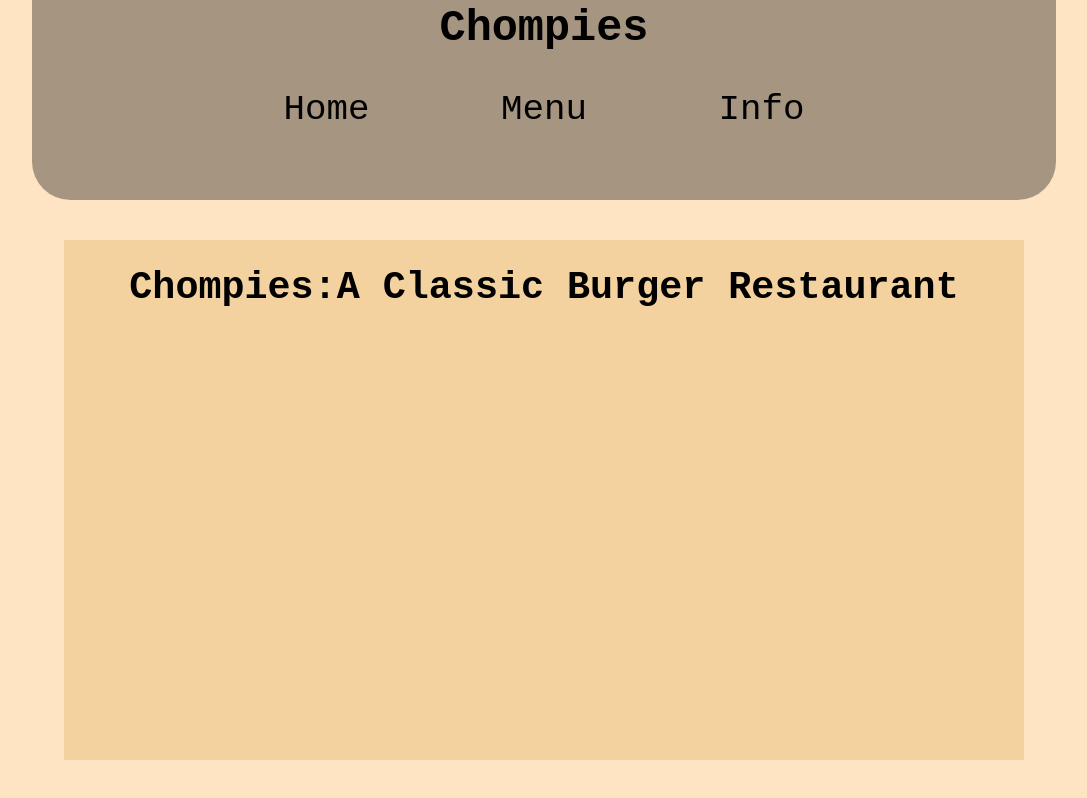
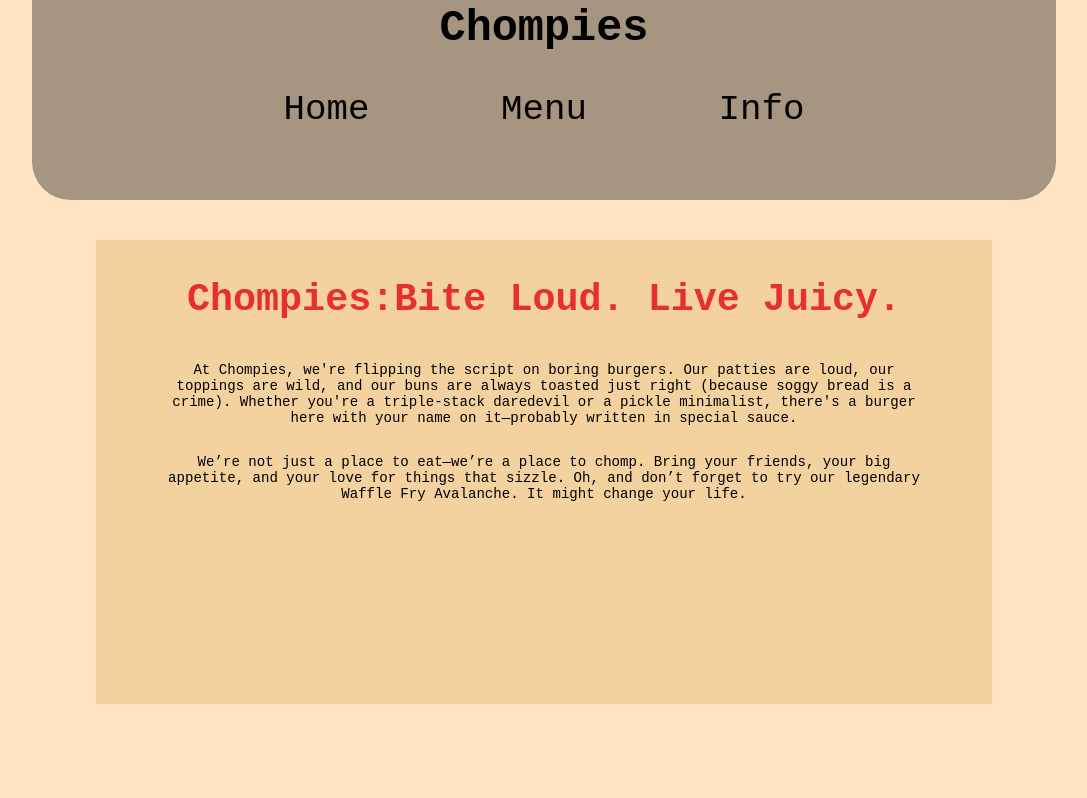
Before and after one commit to austinh13/restaurant-page, a website built with webpack: page src/template.html in a window 1280 px wide. Shown: the whole page, without its empty margins (96-1183 px from the left). Built offline with nearby package versions, Linux system fonts and the light colour scheme; a web font is replaced by a local one.

Commit message:
added to home

```diff
--- a/src/pages/home.js
+++ b/src/pages/home.js
@@ -6,10 +6,21 @@ export default function createHome(){
     homePage.classList.add("homePage");
 
     const header = document.createElement("h1");
-    header.innerHTML = "Chompies:A Classic Burger Restaurant";
+    header.innerHTML = "Chompies:Bite Loud. Live Juicy.";
+    header.style.color = "rgb(232, 46, 46)";
     header.classList.add("homeTitle");
 
+    const p1 = document.createElement("p");
+    p1.classList.add("paragraph");
+    p1.innerHTML = "At Chompies, we're flipping the script on boring burgers. Our patties are loud, our toppings are wild, and our buns are always toasted just right (because soggy bread is a crime). Whether you're a triple-stack daredevil or a pickle minimalist, there's a burger here with your name on it—probably written in special sauce.";
+
+    const p2 = document.createElement("p");
+    p2.classList.add("paragraph");
+    p2.innerHTML = "We’re not just a place to eat—we’re a place to chomp. Bring your friends, your big appetite, and your love for things that sizzle. Oh, and don’t forget to try our legendary Waffle Fry Avalanche. It might change your life.";
+
     homePage.appendChild(header);
+    homePage.appendChild(p1);
+    homePage.appendChild(p2);
 
     content.append(homePage);
 }
--- a/src/styles/style.css
+++ b/src/styles/style.css
@@ -63,16 +63,22 @@ body{
 /* home page */
 
 .homePage{
-    width: 75vw;
-    height: 65vh;
+    width: 60vw;
+    height: 55vh;
     background-color: rgba(210, 156, 55, 0.251);
     display: flex;
     flex-direction: column;
     align-items: center;
+    text-align: center;
+    padding: 1.5vh 5vw 1.5vh 5vw;
 }
 
 .homeTitle{
     font-size: 3vw;
+}
+
+.paragraph{
+    font-size: 1.1vw;
 }
 @media (max-width: 600px){
     #content{
```
